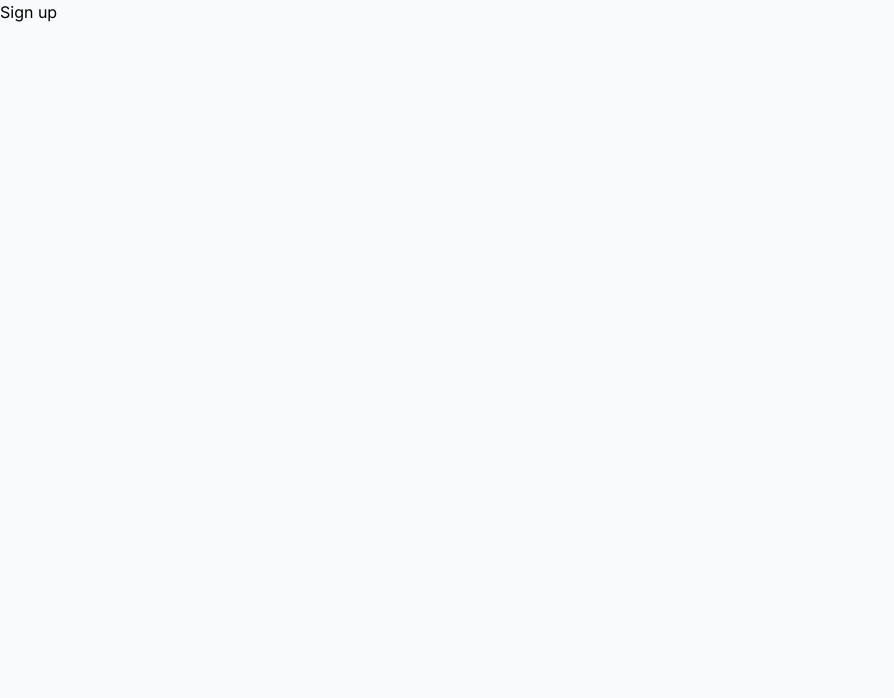
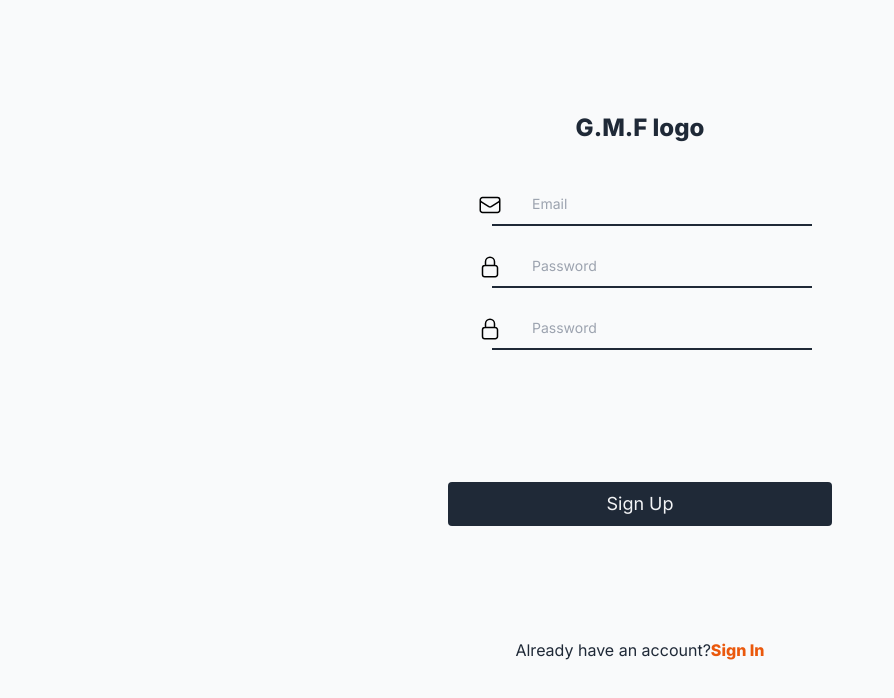
Before and after one commit to Prisca-Onyeagoro/G.M.F, a Next.js app: page /signup in a window 1280 px wide. Shown: the top 698 px of the page, without its empty margins (0-894 px from the left). Built offline with nearby package versions, Linux system fonts and the light colour scheme.

Commit message:
signup page

```diff
--- a/package.json
+++ b/package.json
@@ -9,9 +9,10 @@
     "lint": "next lint"
   },
   "dependencies": {
+    "next": "14.1.0",
     "react": "^18",
     "react-dom": "^18",
-    "next": "14.1.0"
+    "react-hook-form": "^7.49.3"
   },
   "devDependencies": {
     "autoprefixer": "^10.0.1",
--- /dev/null
+++ b/src/app/home/page.js
@@ -0,0 +1,7 @@
+import React from 'react';
+
+const page = () => {
+  return <div>page</div>;
+};
+
+export default page;
--- a/src/app/signup/page.jsx
+++ b/src/app/signup/page.jsx
@@ -1,7 +1,157 @@
+'use client';
 import React from 'react';
+import Link from 'next/link';
+import { useForm } from 'react-hook-form';
 
-const page = () => {
-  return <div>Sign up</div>;
+const Signup = () => {
+  const {
+    handleSubmit,
+    register,
+    formState: { errors },
+  } = useForm();
+
+  const SubmitHandler = () => {};
+  return (
+    <div className="mt-28">
+      <form class="max-w-sm mx-auto " onSubmit={handleSubmit(SubmitHandler)}>
+        <div className="flex text-2xl justify-center items-center">
+          <p className="font-extrabold text-gray-800 mb-10">G.M.F logo</p>
+        </div>
+        <div
+          id="space"
+          className=" relative mb-5 md:space-x-6  flex justify-center items-center"
+        >
+          <div className="      absolute inset-y-0 start-4 flex items-center ps-3.5 pointer-events-none">
+            <svg
+              xmlns="http://www.w3.org/2000/svg"
+              fill="none"
+              viewBox="0 0 24 24"
+              strokeWidth={1.5}
+              stroke="currentColor"
+              className="w-6 h-6"
+            >
+              <path
+                strokeLinecap="round"
+                strokeLinejoin="round"
+                d="M21.75 6.75v10.5a2.25 2.25 0 0 1-2.25 2.25h-15a2.25 2.25 0 0 1-2.25-2.25V6.75m19.5 0A2.25 2.25 0 0 0 19.5 4.5h-15a2.25 2.25 0 0 0-2.25 2.25m19.5 0v.243a2.25 2.25 0 0 1-1.07 1.916l-7.5 4.615a2.25 2.25 0 0 1-2.36 0L3.32 8.91a2.25 2.25 0 0 1-1.07-1.916V6.75"
+              />
+            </svg>
+          </div>
+
+          <div className="flex flex-col md:w-80">
+            <input
+              type="email"
+              id="email-address-icon"
+              {...register('email', {
+                required: 'Please enter a valid email',
+                pattern: {
+                  value: /^[a-zA-Z0-9_.+-]+@[a-zA-Z0-9-]+.[a-zA-Z0-9-.]+$/i,
+                  message: 'Please enter valid email',
+                },
+              })}
+              class="bg-gray-50 text-sm w-80 md:w-full ps-10 p-2.5  "
+              placeholder="Email"
+            />
+            {errors.email && (
+              <div className="text-red-500">{errors.email.message}</div>
+            )}
+          </div>
+        </div>
+        {/* password */}
+        <div
+          id="space"
+          class="relative mb-5 md:space-x-6  flex justify-center items-center"
+        >
+          <div class="   absolute inset-y-0 start-4 flex items-center ps-3.5 pointer-events-none">
+            <svg
+              xmlns="http://www.w3.org/2000/svg"
+              fill="none"
+              viewBox="0 0 24 24"
+              strokeWidth={1.5}
+              stroke="currentColor"
+              className="w-6 h-6"
+            >
+              <path
+                strokeLinecap="round"
+                strokeLinejoin="round"
+                d="M16.5 10.5V6.75a4.5 4.5 0 1 0-9 0v3.75m-.75 11.25h10.5a2.25 2.25 0 0 0 2.25-2.25v-6.75a2.25 2.25 0 0 0-2.25-2.25H6.75a2.25 2.25 0 0 0-2.25 2.25v6.75a2.25 2.25 0 0 0 2.25 2.25Z"
+              />
+            </svg>
+          </div>
+          <div className="flex flex-col md:w-80 ">
+            <input
+              type="password"
+              id="email-address-icon"
+              class="bg-gray-50 text-sm w-80 md:w-full ps-10 p-2.5  "
+              placeholder="Password"
+              {...register('password', {
+                required: 'Please enter password',
+                minLength: {
+                  value: 6,
+                  message: 'password is less than 5 chars',
+                },
+              })}
+            />
+            {errors.password && (
+              <div className="text-red-500 ">{errors.password.message}</div>
+            )}
+          </div>
+        </div>
+        {/* password2 */}
+        <div
+          id="space"
+          class="relative mb-5 md:space-x-6  flex justify-center items-center"
+        >
+          <div class="   absolute inset-y-0 start-4 flex items-center ps-3.5 pointer-events-none">
+            <svg
+              xmlns="http://www.w3.org/2000/svg"
+              fill="none"
+              viewBox="0 0 24 24"
+              strokeWidth={1.5}
+              stroke="currentColor"
+              className="w-6 h-6"
+            >
+              <path
+                strokeLinecap="round"
+                strokeLinejoin="round"
+                d="M16.5 10.5V6.75a4.5 4.5 0 1 0-9 0v3.75m-.75 11.25h10.5a2.25 2.25 0 0 0 2.25-2.25v-6.75a2.25 2.25 0 0 0-2.25-2.25H6.75a2.25 2.25 0 0 0-2.25 2.25v6.75a2.25 2.25 0 0 0 2.25 2.25Z"
+              />
+            </svg>
+          </div>
+          <div className="flex flex-col md:w-80 ">
+            <input
+              type="password"
+              id="email-address-icon"
+              class="bg-gray-50 text-sm w-80 md:w-full ps-10 p-2.5  "
+              placeholder="Password"
+              {...register('password2', {
+                required: 'Please enter password',
+                minLength: {
+                  value: 6,
+                  message: 'password is less than 5 chars',
+                },
+              })}
+            />
+            {errors.password2 && (
+              <div className="text-red-500 ">{errors.password2.message}</div>
+            )}
+          </div>
+        </div>
+
+        <div className="flex flex-col items-center justify-center">
+          <button className="bg-gray-800 text-gray-100 p-2 w-80   md:w-full rounded text-lg mt-28 mb-28">
+            <Link href="/home">Sign Up</Link>
+          </button>
+          <div className="flex relative -right-22">
+            <p className="text-gray-800">Already have an account?</p>
+            <Link href="/">
+              <p className="text-orange-600 font-extrabold">Sign In</p>
+            </Link>
+          </div>
+        </div>
+      </form>
+    </div>
+  );
 };
 
-export default page;
+export default Signup;
--- a/src/components/Login.jsx
+++ b/src/components/Login.jsx
@@ -1,11 +1,19 @@
+'use client';
 import React from 'react';
 import Link from 'next/link';
-import { EnvelopeIcon } from '@heroicons/react/24/outline';
+import { useForm } from 'react-hook-form';
 
 const Login = () => {
+  const {
+    handleSubmit,
+    register,
+    formState: { errors },
+  } = useForm();
+
+  const SubmitHandler = () => {};
   return (
     <div className="mt-28">
-      <form class="max-w-sm mx-auto ">
+      <form class="max-w-sm mx-auto " onSubmit={handleSubmit(SubmitHandler)}>
         <div className="flex text-2xl justify-center items-center">
           <p className="font-extrabold text-gray-800 mb-10">Welcome</p>
         </div>
@@ -29,12 +37,25 @@ const Login = () => {
               />
             </svg>
           </div>
+
+          <div className="flex flex-col md:w-80">
             <input
               type="email"
               id="email-address-icon"
+              {...register('email', {
+                required: 'Please enter a valid email',
+                pattern: {
+                  value: /^[a-zA-Z0-9_.+-]+@[a-zA-Z0-9-]+.[a-zA-Z0-9-.]+$/i,
+                  message: 'Please enter valid email',
+                },
+              })}
               class="bg-gray-50 text-sm w-80 md:w-full ps-10 p-2.5  "
               placeholder="Email"
             />
+            {errors.email && (
+              <div className="text-red-500">{errors.email.message}</div>
+            )}
+          </div>
         </div>
         {/* password */}
         <div
@@ -55,19 +76,31 @@ const Login = () => {
               />
             </svg>
           </div>
+          <div className="flex flex-col md:w-80 ">
             <input
               type="password"
               id="email-address-icon"
               class="bg-gray-50 text-sm w-80 md:w-full ps-10 p-2.5  "
               placeholder="Password"
+              {...register('password', {
+                required: 'Please enter password',
+                minLength: {
+                  value: 6,
+                  message: 'password is less than 5 chars',
+                },
+              })}
             />
+            {errors.password && (
+              <div className="text-red-500 ">{errors.password.message}</div>
+            )}
+          </div>
         </div>
         <p id="forgot" className="text-gray-800 relative -right-56">
           Forgot Password?
         </p>
         <div className="flex flex-col items-center justify-center">
           <button className="bg-gray-800 text-gray-100 p-2 w-80   md:w-full rounded text-lg mt-28 mb-28">
-            Sign In
+            <Link href="/home">Sign In</Link>
           </button>
           <div className="flex relative -right-22">
             <p className="text-gray-800">Don't have an account?</p>
```
Also changed, not shown: 1 other file (tests, documents, lock files or other folders). Lines whose indentation alone changed are shown as unchanged.
